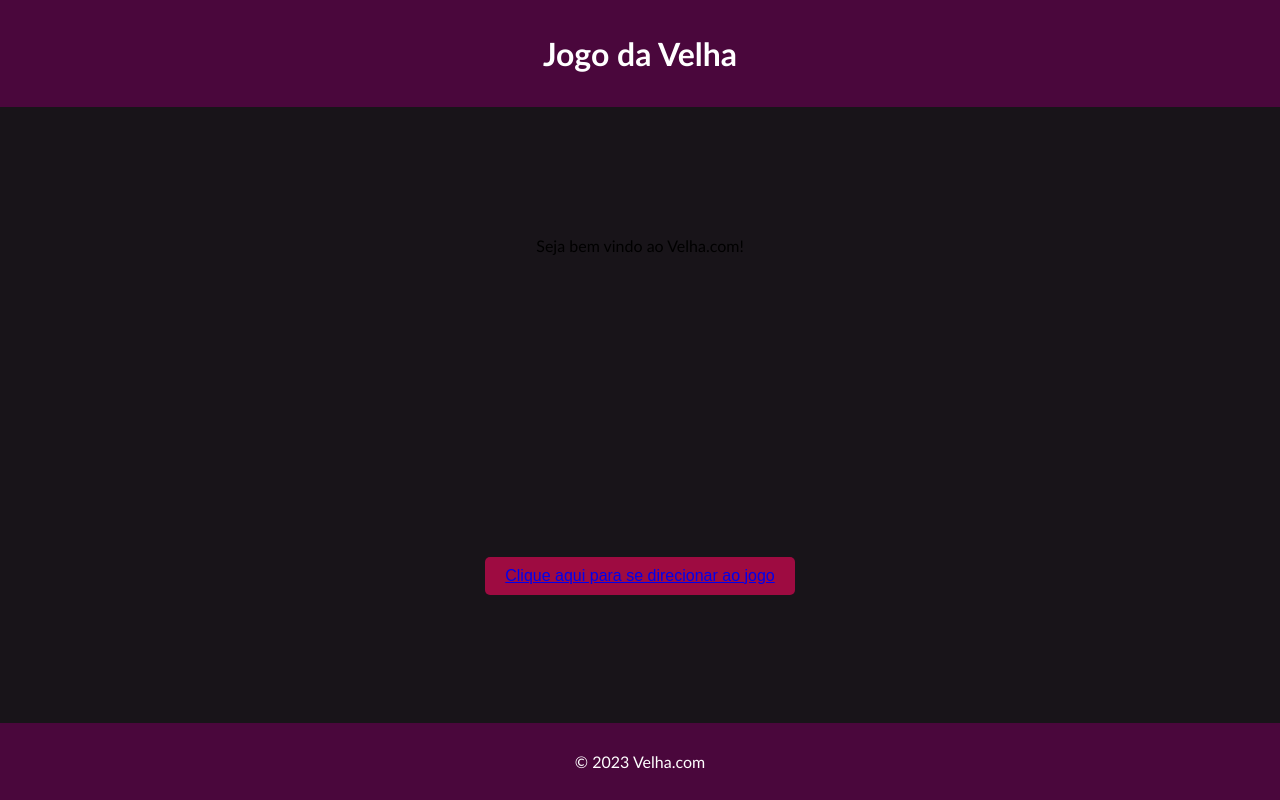
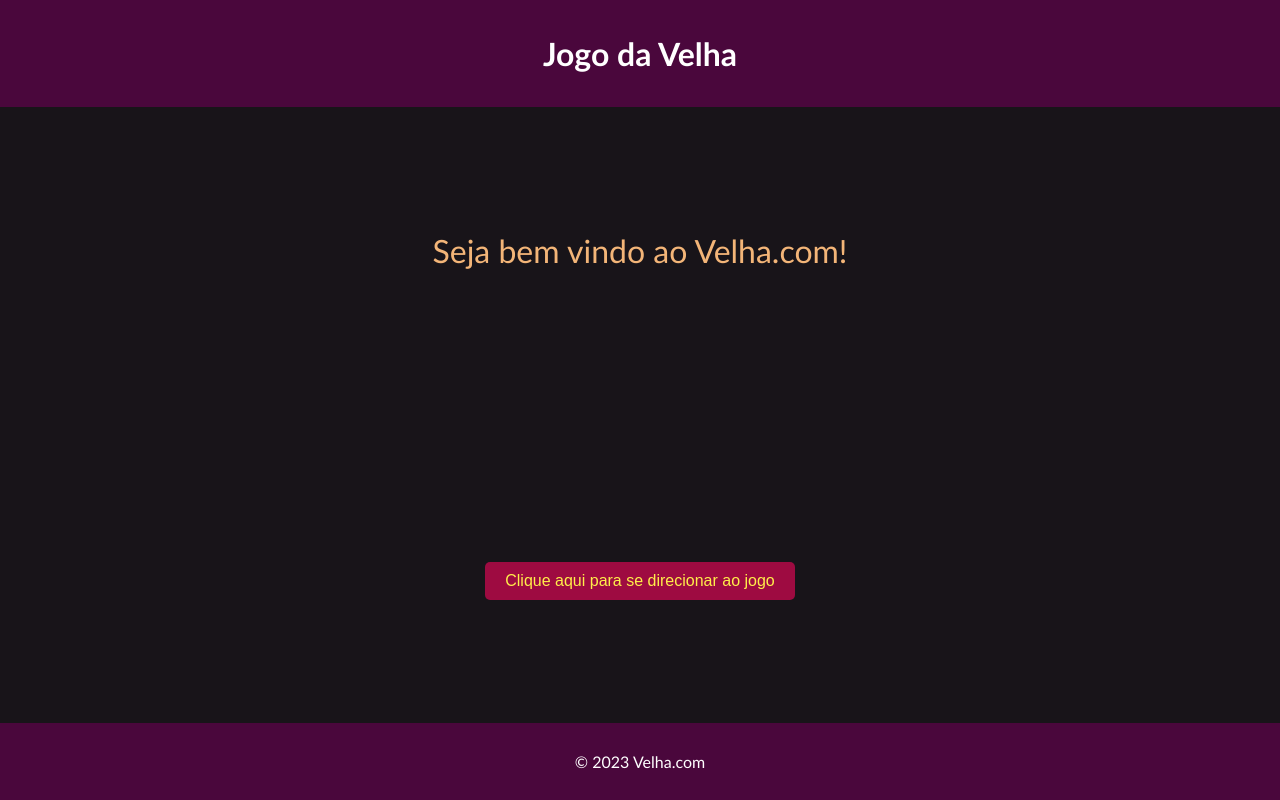
Before and after one commit to harukusuo/jogo, a plain HTML site: page index.html in a window 1280 px wide. Drawn offline with Linux system fonts and the light colour scheme.

Commit message:
Update style.css

```diff
--- a/style.css
+++ b/style.css
@@ -106,3 +106,14 @@ button:hover {
 label {
   color: #ffffff;
 }
+
+a{
+  text-decoration: none;
+  color: #ffee4a;
+}
+
+.bemvindo{
+  color: #f3b578;
+  font-size: xx-large;
+  text-align: center;
+}
```
